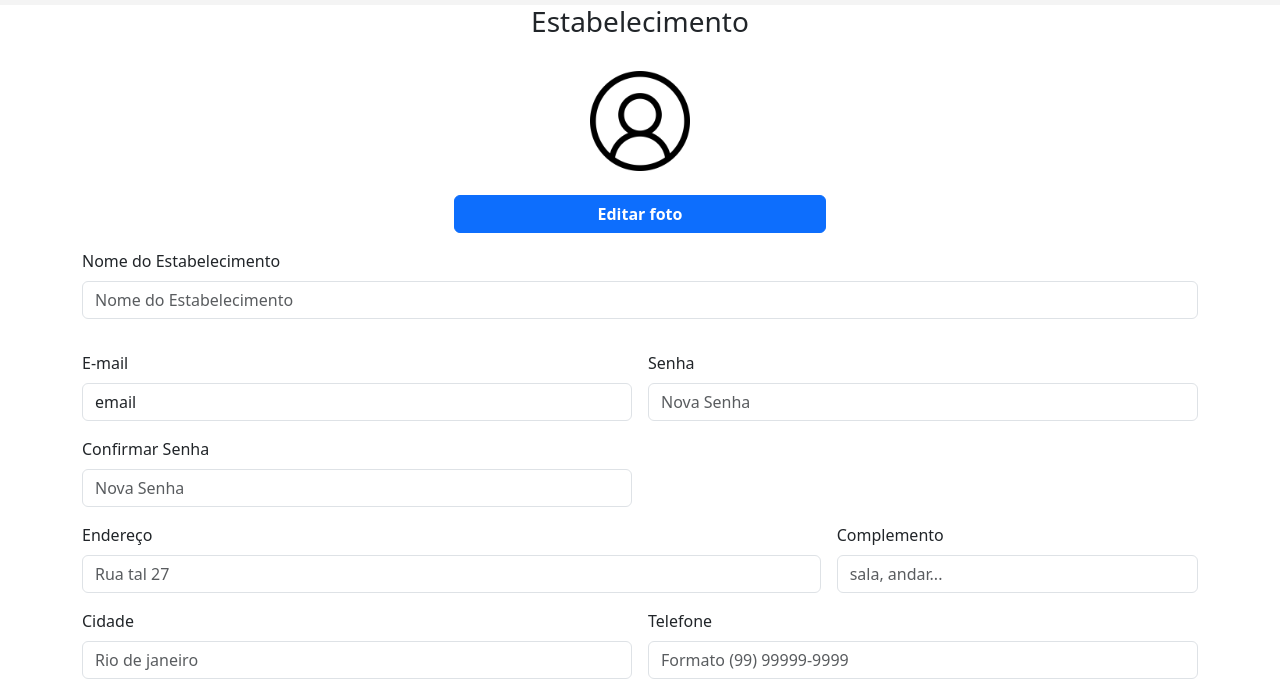
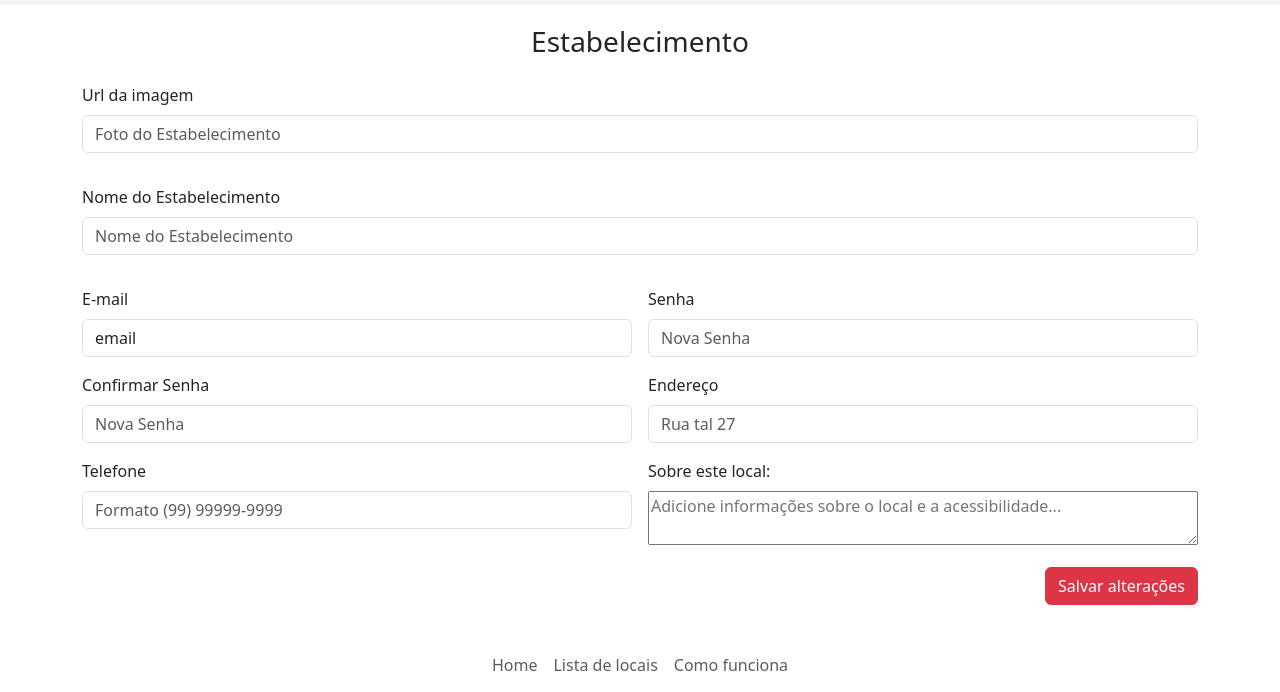
Before and after one commit to ICEI-PUC-Minas-PMV-SI/pmv-si-2023-2-pe1-t3-acessibilidade, a plain HTML site: page src/mundoInclusivo/perfilEstab.html in a window 1280 px wide. Shown: the part 66-758 px from the top of the page. Drawn offline with nearby package versions, Linux system fonts and the light colour scheme; files that its build step writes are made by us from their sources.

```diff
--- a/src/mundoInclusivo/components/set-logins.js
+++ b/src/mundoInclusivo/components/set-logins.js
@@ -17,10 +17,11 @@ const SINGIN_INPUT_KEYS = {
   address: "Endereço",
   telefone: "Telefone",
   defs: "Tipos de deficiência",
-  image: "Fotos",
+  image: "Foto",
   confirm: "Confirmar senha",
   userName: "Nome completo",
   about: "Sobre",
+  description: "Descrição",
   ...LOGIN_INPUT_KEYS
 }
 
--- a/src/mundoInclusivo/perfilEstab.html
+++ b/src/mundoInclusivo/perfilEstab.html
@@ -27,17 +27,18 @@
 
   <main>
     <div class="container">
-      <div class="row mb-3">
+      <div class="row mb-3" style="margin-top: 20px;">
         <div class="col-md-12 d-flex flex-column align-items-center justify-content-center">
           <h3 class="username text-center">Estabelecimento</h3>
-          <img class="d-flex align-items-center justify-content-center my-4" style="height: 100px; width: 100px;" src="img/user.png" alt="fotoUser">
-          <div class="d-grid gap-2 col-4 mx-auto">
-            <a class="btn btn-primary" href="#" role="button"><b>Editar foto</b></a>
         </div>
       </div>
-      </div>
+      <div class="row">
         <div class="col-md-12">
           <form class="row g-3" id="estabFormSigninModal">
+            <div class="mb-3">
+              <label for="nameEstab" class="form-label">Url da imagem</label>
+              <input type="text" class="form-control" id="image" placeholder="Foto do Estabelecimento">
+            </div>
             <div class="mb-3">
               <label for="nameEstab" class="form-label">Nome do Estabelecimento</label>
               <input type="text" class="form-control" id="nameEstab" placeholder="Nome do Estabelecimento">
@@ -54,27 +55,18 @@
               <label for="confirm" class="form-label">Confirmar Senha</label>
               <input type="password" class="form-control" id="confirm" placeholder="Nova Senha">
             </div>
-          <div class="col-md-8">
+            <div class="col-md-6">
               <label for="adress" class="form-label">Endereço</label>
               <input type="text" class="form-control" id="adress" placeholder="Rua tal 27">
-          </div>
-          <div class="col-md-4">
-            <label for="adress" class="form-label">Complemento</label>
-            <input type="text" class="form-control" id="adress" placeholder="sala, andar...">
-          </div>
-          <div class="col-md-6">
-            <label for="address" class="form-label">Cidade</label>
-            <input type="text" class="form-control" id="address" placeholder="Rio de janeiro">
             </div>
             <div class="col-md-6">
               <label for="telefone" class="form-label">Telefone</label>
               <input type="text" name="telefone" class="form-control" id="telefone"
                 placeholder="Formato (99) 99999-9999" />
             </div>
-
-          <div class="col-md-12">
+            <div class="col-md-6">
               <label for="about" class="form-label">Sobre este local:</label> <br>
-            <textarea id="about" name="about" class="w-100"
+              <textarea id="description" name="description" class="w-100"
                 placeholder="Adicione informações sobre o local e a acessibilidade..."></textarea>
             </div>
             <div class="form-group">
@@ -82,6 +74,7 @@
                 <button type="submit" class="btn btn-danger">Salvar alterações</button>
               </div>
           </form>
+        </div>
       </div>
     </div>
   </main>
```
Lines whose indentation alone changed are shown as unchanged.
